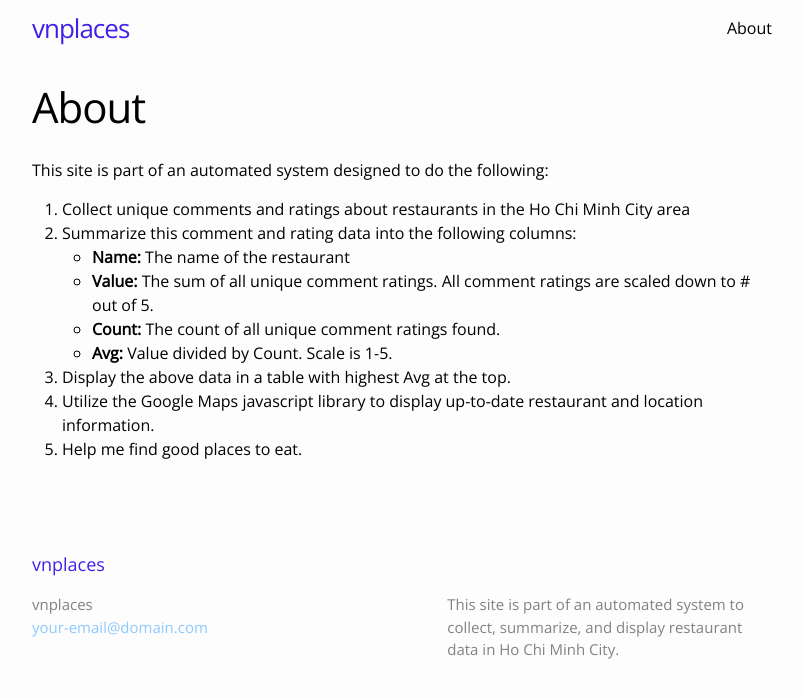
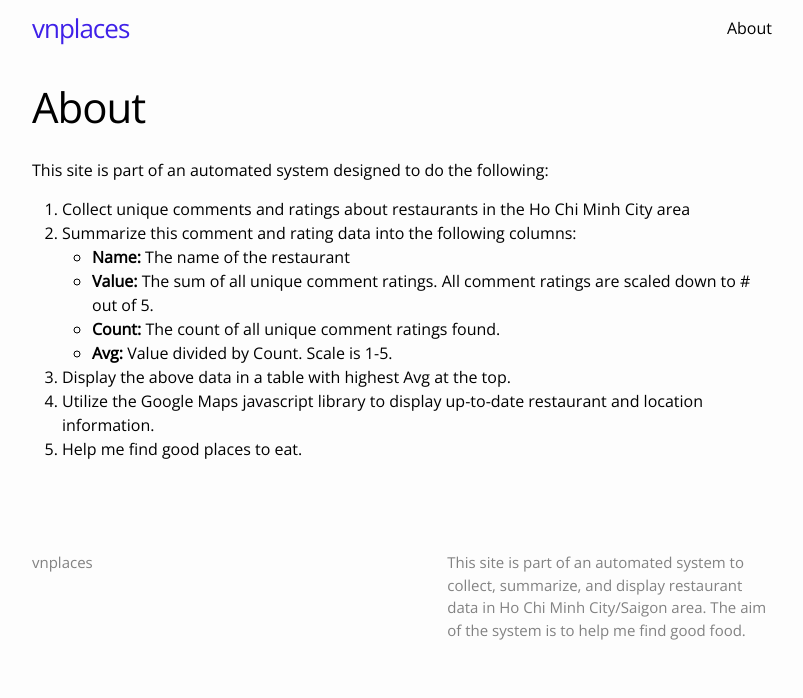
Before and after one commit to ssugar/vnplaces, a Jekyll site: the page built from about.md, in a window 1280 px wide. Shown: the top 698 px of the page, without its empty margins (238-1041 px from the left). Built offline with Jekyll 4.4.1, drawn with Linux system fonts in a browser that asks for light colours; a script that is not in the unit is left out.

Commit message:
updating description, cleaning footer

```diff
--- a/_config.yml
+++ b/_config.yml
@@ -10,7 +10,8 @@ title: vnplaces
 email: your-email@domain.com
 description: > # this means to ignore newlines until "baseurl:"
   This site is part of an automated system to collect, summarize,
-  and display restaurant data in Ho Chi Minh City.
+  and display restaurant data in Ho Chi Minh City/Saigon area.
+  The aim of the system is to help me find good food.
 baseurl: "/vnplaces" # the subpath of your site, e.g. /blog
 url: "https://ssugar.github.com" # the base hostname & protocol for your site
 #twitter_username: jekyllrb
--- a/_includes/footer.html
+++ b/_includes/footer.html
@@ -1,14 +1,11 @@
 <footer class="site-footer">
 
   <div class="wrapper">
-
-    <h2 class="footer-heading">{{ site.title }}</h2>
 
     <div class="footer-col-wrapper">
       <div class="footer-col footer-col-1">
         <ul class="contact-list">
           <li>{{ site.title }}</li>
-          <li><a href="mailto:{{ site.email }}">{{ site.email }}</a></li>
         </ul>
       </div>
 
```
